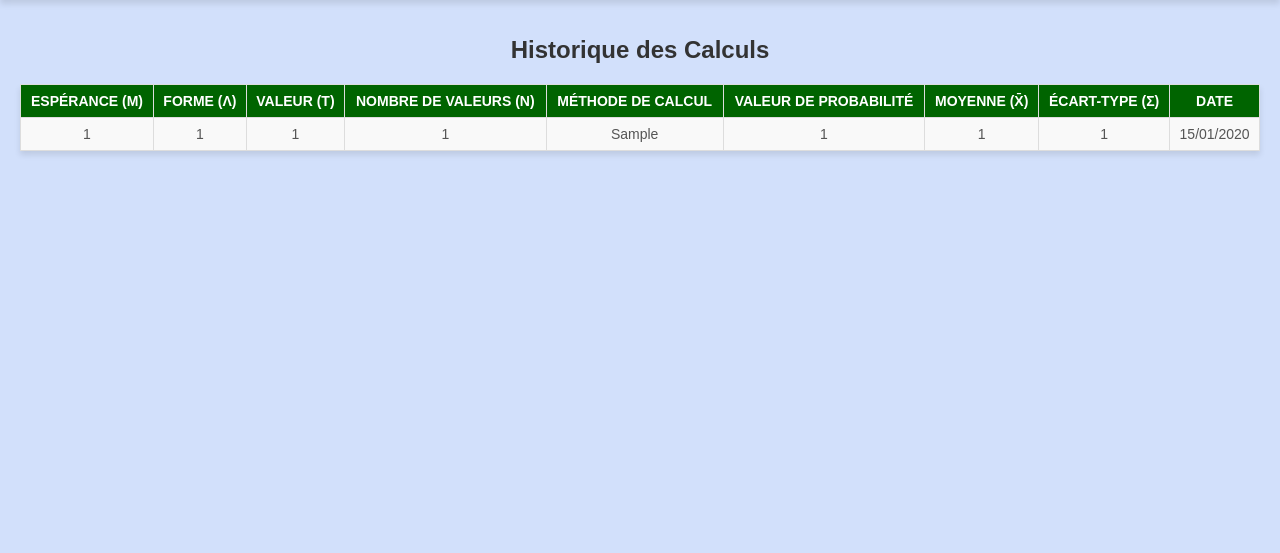
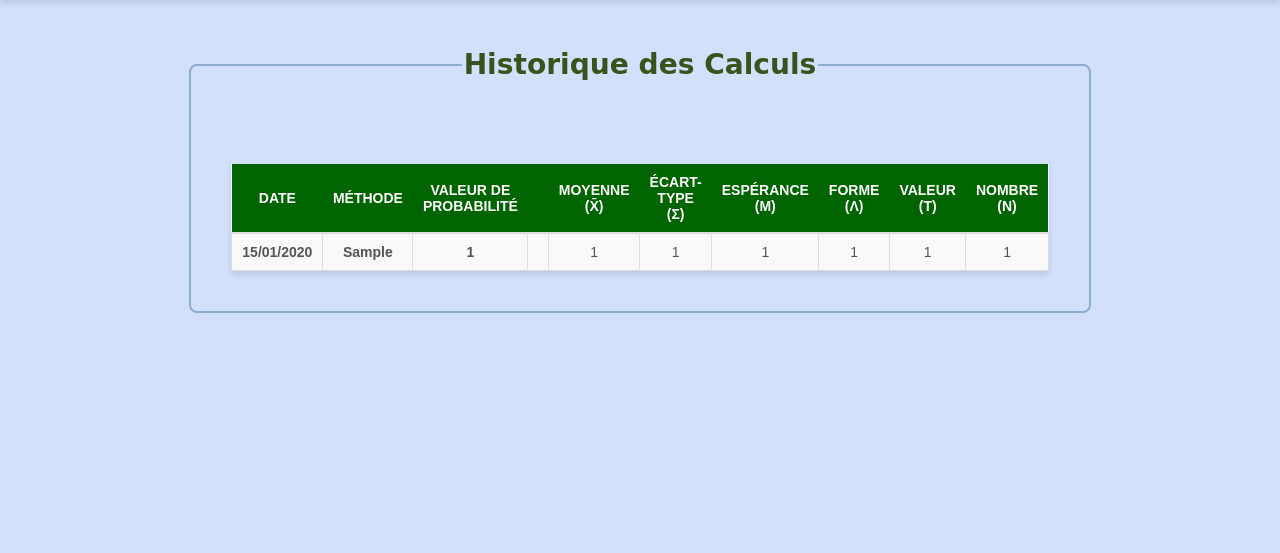
Before and after one commit to Andreadlc/SAE_Semestre_3, a PHP site: page /historique_module_maths.php in a window 1280 px wide. Shown: the part 179-732 px from the top of the page. Run offline with PHP 8.4, Linux system fonts and the light colour scheme; the visitor is signed in with stand-in values (Sample User, id 1); tables that the repository leaves empty hold one stand-in row (values such as "Sample post"); some libraries are stand-ins or nearby versions; some web fonts are replaced.

Commit message:
modification de la forme du tableau pour l'historique de cacul

```diff
--- a/src/php/css/style.css
+++ b/src/php/css/style.css
@@ -336,7 +336,6 @@ legend {
     font-weight: bold;
 }
 
-
 /* historique module */
 .historique_module {
     margin: 20px;
@@ -366,7 +365,13 @@ legend {
     background-color: #006400;
     color: white;
     text-transform: uppercase;
+    border-top: none;
+    border-left: none;
+    border-right: none;
+    border-bottom: 2px solid #ddd; /* Garde juste une ligne en bas */
 }
+
+
 .historique_module tr:nth-child(even) {
     background-color: #f2f2f2;
 }
@@ -378,6 +383,29 @@ legend {
     font-size: 16px;
     color: #403f3f;
 }
+
+
+.historique_module td:nth-child(1),
+.historique_module td:nth-child(2),
+.historique_module td:nth-child(3)
+{
+    font-weight: bold; /* Mettre en gras */
+
+}
+
+.sr-only {
+    position: absolute;
+    width: 1px;
+    height: 1px;
+    padding: 0;
+    margin: -1px;
+    overflow: hidden;
+    clip: rect(0, 0, 0, 0);
+    border: 0;
+    white-space: nowrap;
+}
+
+
 #csv_file {
     width: 100%;
     padding: 8px;
--- a/src/php/historique_module_maths.php
+++ b/src/php/historique_module_maths.php
@@ -24,38 +24,41 @@ mysqli_stmt_bind_param($stmt, 'i', $utilisateur_id);
 mysqli_stmt_execute($stmt);
 $result = mysqli_stmt_get_result($stmt);
 
-?>
-
+?><fieldset>
+    <legend>
+        <h3>Historique des Calculs</h3>
+    </legend>
     <div class="historique_module">
-    <h1>Historique des Calculs</h1>
 
         <?php if (mysqli_num_rows($result) > 0): ?>
-        <table style="width: 100%; border-collapse: collapse;">
+            <table>
                 <thead>
                 <tr>
-                <th style="border: 1px solid #ddd; padding: 8px;">Espérance (μ)</th>
-                <th style="border: 1px solid #ddd; padding: 8px;">Forme (λ)</th>
-                <th style="border: 1px solid #ddd; padding: 8px;">Valeur (t)</th>
-                <th style="border: 1px solid #ddd; padding: 8px;">Nombre de valeurs (n)</th>
-                <th style="border: 1px solid #ddd; padding: 8px;">Méthode de calcul</th>
-                <th style="border: 1px solid #ddd; padding: 8px;">Valeur de probabilité</th>
-                <th style="border: 1px solid #ddd; padding: 8px;">Moyenne (X̄)</th>
-                <th style="border: 1px solid #ddd; padding: 8px;">Écart-type (σ)</th>
-                <th style="border: 1px solid #ddd; padding: 8px;">Date</th>
+                    <th>Date</th>
+                    <th>Méthode</th>
+                    <th>Valeur de probabilité</th>
+                    <th><span class="sr-only">Colonne vide</span></th>
+                    <th>Moyenne (X̄)</th>
+                    <th>Écart-type (σ)</th>
+                    <th>Espérance (μ)</th>
+                    <th>Forme (λ)</th>
+                    <th>Valeur (t)</th>
+                    <th>Nombre (n)</th>
                 </tr>
                 </thead>
                 <tbody>
                 <?php while ($row = mysqli_fetch_assoc($result)): ?>
                     <tr>
-                    <td style="border: 1px solid #ddd; padding: 8px;"><?php echo $row['esperance_mu']; ?></td>
-                    <td style="border: 1px solid #ddd; padding: 8px;"><?php echo $row['forme_lambda']; ?></td>
-                    <td style="border: 1px solid #ddd; padding: 8px;"><?php echo $row['valeur_t']; ?></td>
-                    <td style="border: 1px solid #ddd; padding: 8px;"><?php echo $row['nombre_valeurs_n']; ?></td>
-                    <td style="border: 1px solid #ddd; padding: 8px;"><?php echo $row['methode_calcul']; ?></td>
-                    <td style="border: 1px solid #ddd; padding: 8px;"><?php echo $row['valeur_probabilite']; ?></td>
-                    <td style="border: 1px solid #ddd; padding: 8px;"><?php echo $row['moyenne_x']; ?></td>
-                    <td style="border: 1px solid #ddd; padding: 8px;"><?php echo $row['ecart_type_sigma']; ?></td>
-                    <td style="border: 1px solid #ddd; padding: 8px;"><?php echo date("d/m/Y", strtotime($row['date_calcul'])); ?></td>
+                        <td><?php echo date("d/m/Y", strtotime($row['date_calcul'])); ?></td>
+                        <td><?php echo $row['methode_calcul']; ?></td>
+                        <td><?php echo $row['valeur_probabilite']; ?></td>
+                        <td></td>
+                        <td><?php echo $row['moyenne_x']; ?></td>
+                        <td><?php echo $row['ecart_type_sigma']; ?></td>
+                        <td><?php echo $row['esperance_mu']; ?></td>
+                        <td><?php echo $row['forme_lambda']; ?></td>
+                        <td><?php echo $row['valeur_t']; ?></td>
+                        <td><?php echo $row['nombre_valeurs_n']; ?></td>
                     </tr>
                 <?php endwhile; ?>
                 </tbody>
@@ -63,8 +66,13 @@ $result = mysqli_stmt_get_result($stmt);
         <?php else: ?>
             <p>Aucun résultat trouvé.</p>
         <?php endif; ?>
+    </div>
+</fieldset>
 
-</div>
+
+
+
+
 
 <?php
 mysqli_stmt_close($stmt);
```
Lines whose indentation alone changed are shown as unchanged.
